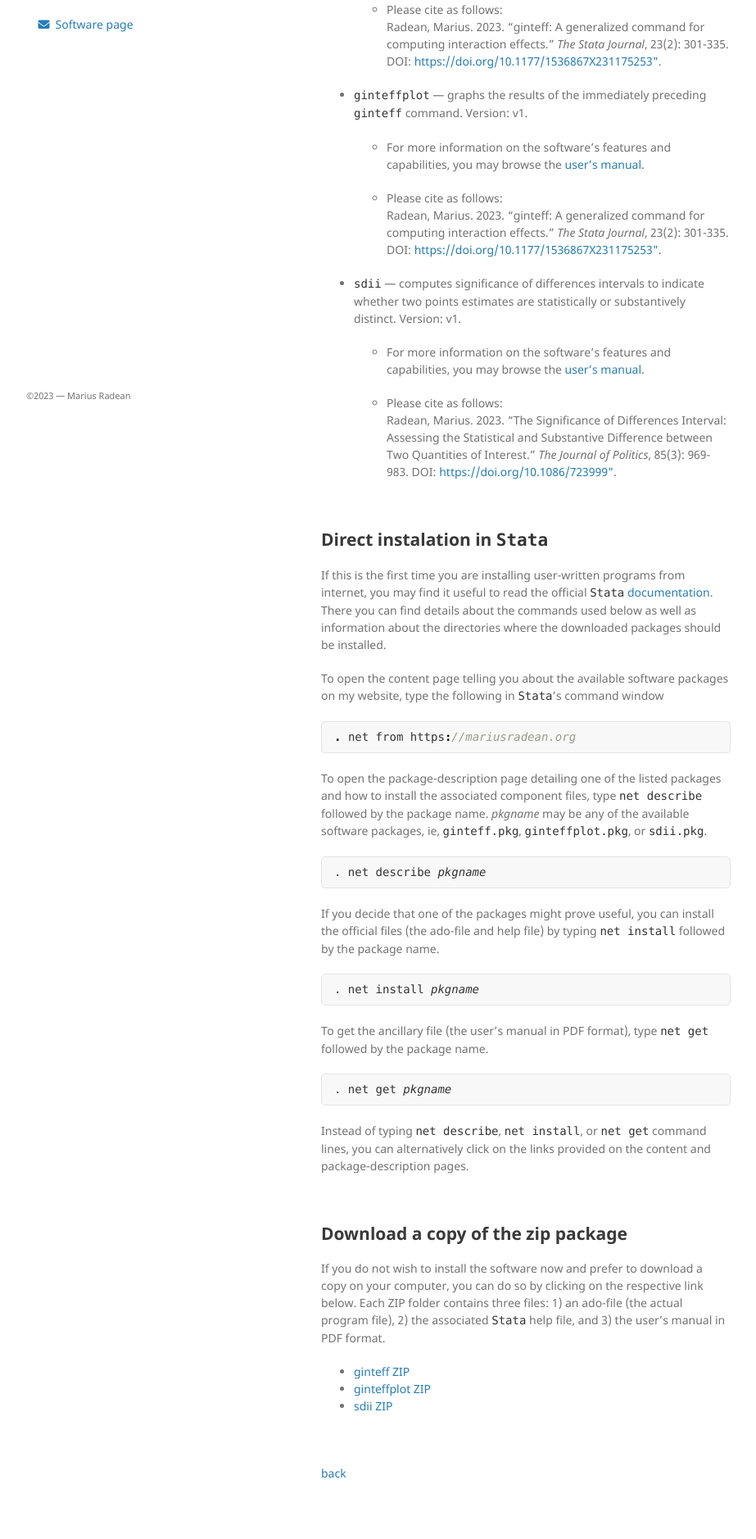
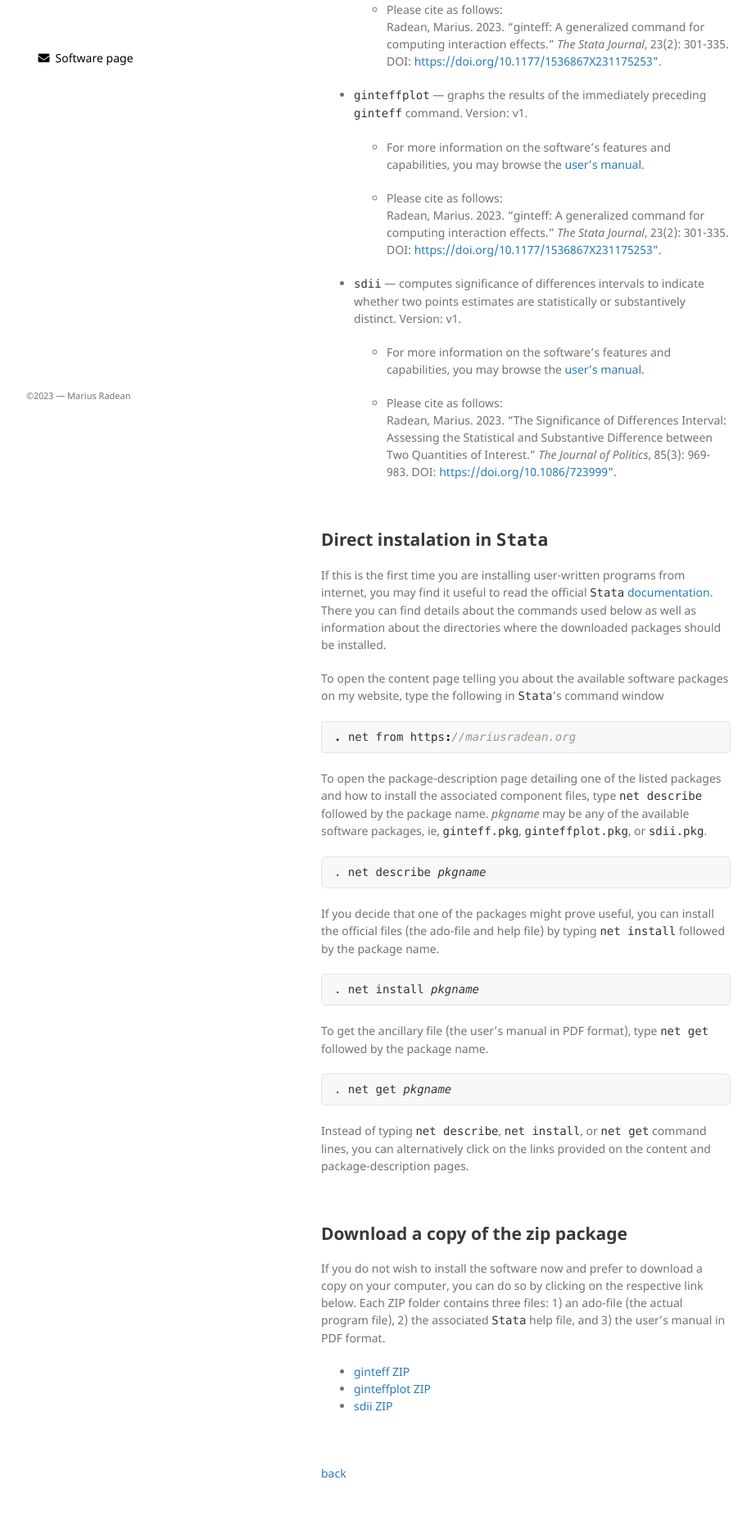
Before and after one commit to mradean/mradean.github.io, a Jekyll site: the page built from software.md, in a window 1280 px wide. Shown: the part 338-2216 px from the top of the page at 82% size, without its empty margins (178-1101 px from the left). Built offline with Jekyll 4.4.1, drawn with Linux system fonts in a browser that asks for light colours; our own code applies the rules of GitHub Pages for plain Markdown files.

Commit message:
Update default.html

```diff
--- a/_layouts/default.html
+++ b/_layouts/default.html
@@ -23,7 +23,9 @@
 
         <p>{{ site.description | default: site.github.project_tagline }}</p>
 
-        <p>&nbsp; &nbsp; <a href="https://mradean.github.io/new/software.html"><i class="fa fa-envelope"> &nbsp; </i>Software page</a></p>
+        <p>&nbsp;</p>
+
+        <p>&nbsp; &nbsp; <a href="https://mradean.github.io/new/software.html" style="color: black"><i class="fa fa-envelope"> &nbsp; </i>Software page</a></p>
 
 <!--
         {% if site.github.is_project_page %}
```
